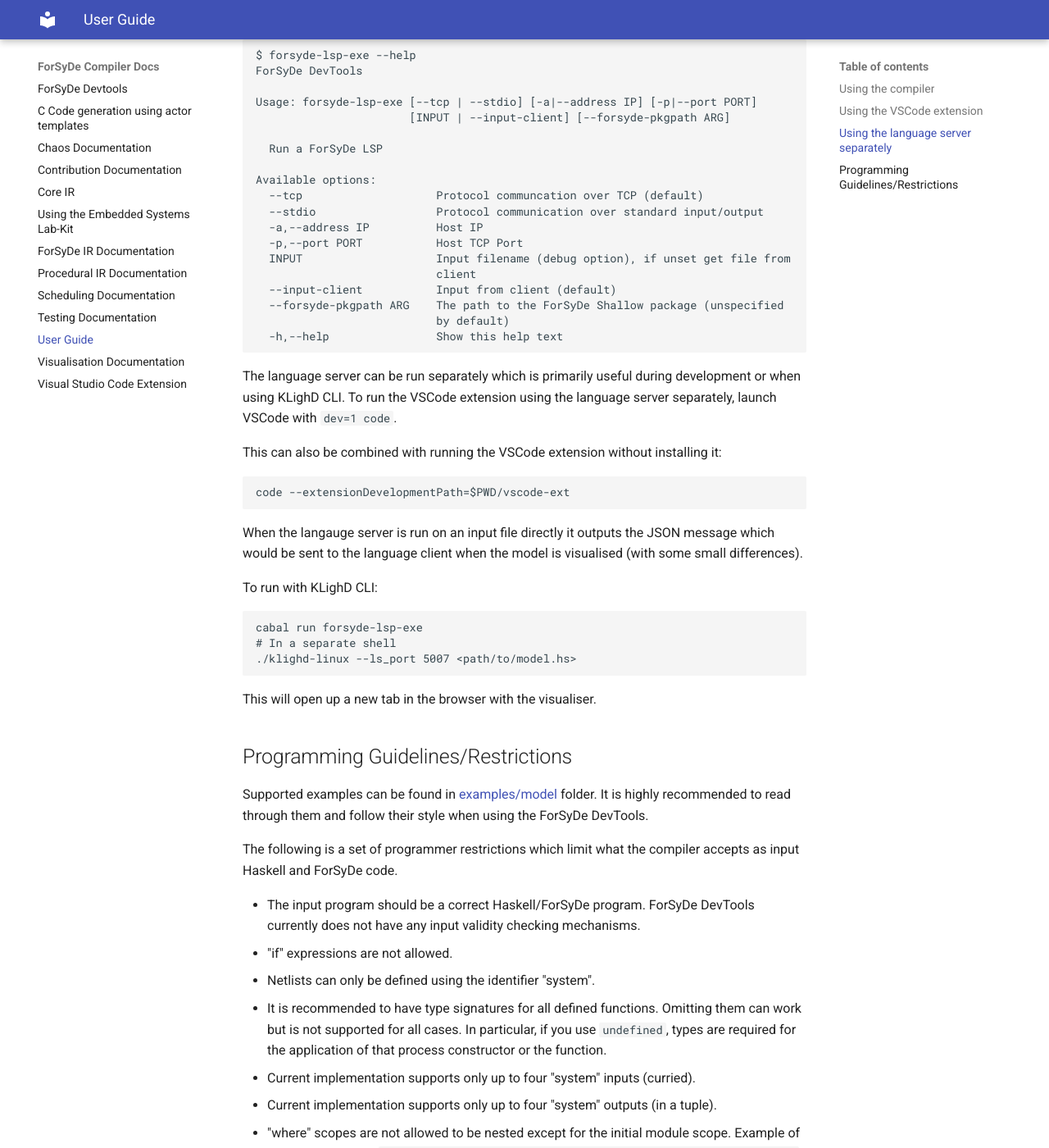
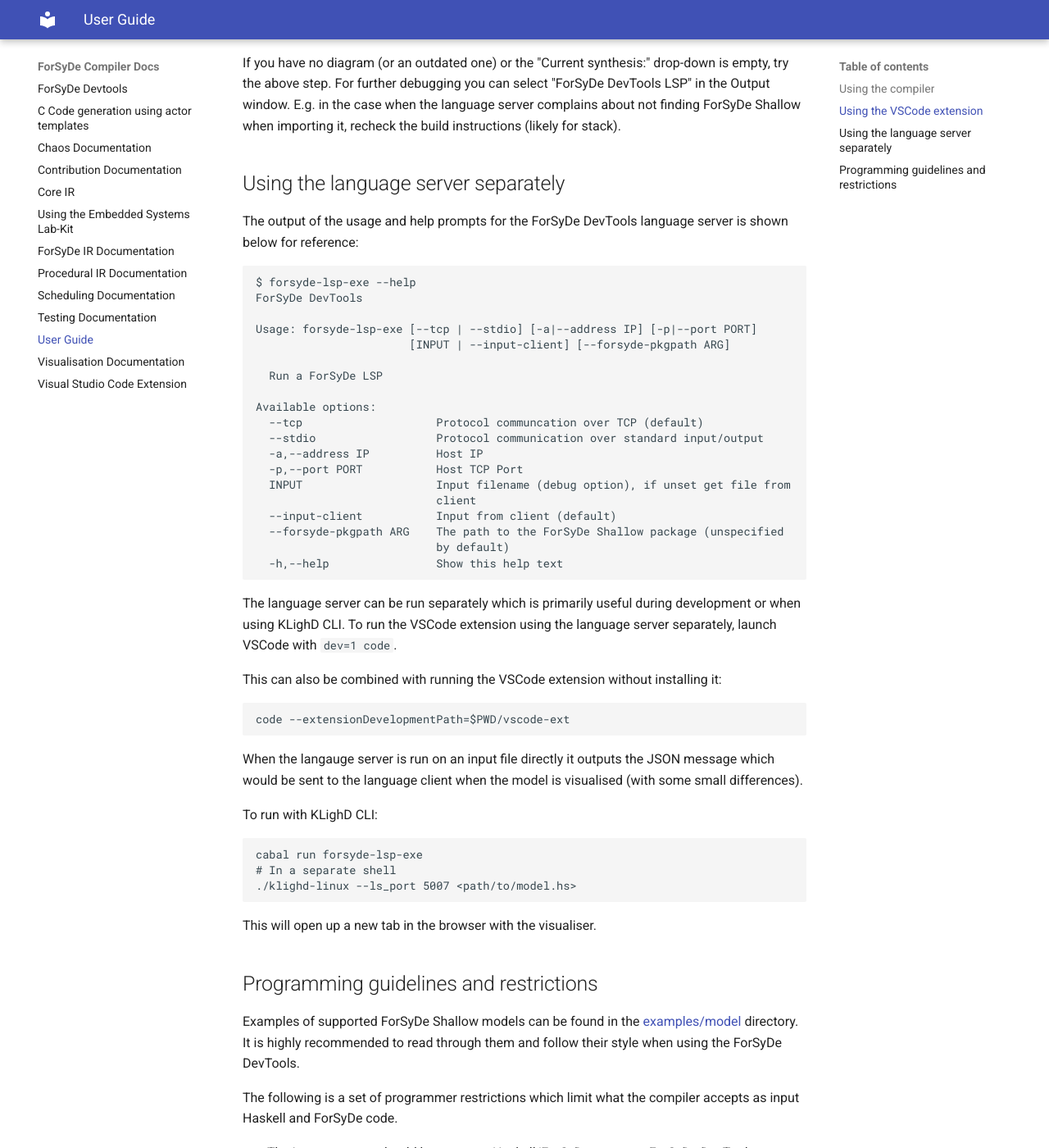
Before and after one commit to sthaeron/forsyde-devtools, an MkDocs documentation site: the page built from docs/user-guide.md, in a window 1280 px wide and 1400 px high, scrolled down 3328 px. Shown: the whole window at 82% size. Built offline with MkDocs 1.6.1 and Material for MkDocs 9.7.7, drawn with Linux system fonts in a browser that asks for light colours; some of the changed text lies outside the part shown.

````diff
--- a/docs/user-guide.md
+++ b/docs/user-guide.md
@@ -1,6 +1,8 @@
 # User Guide
+This user guide provides usage information for the ForSyDe DevTools compiler, language server, and VSCode visualiser extension. Additionally, the guide outlines the programming restrictions which need to be followed when developing ForSyDe Shallow models for these development tools.
 
 ## Using the compiler
+The output of the usage and help prompts for the ForSyDe DevTools compiler is shown below for reference:
 
 ```sh
 $ forsyde-compiler-exe --help
@@ -91,6 +93,9 @@ server complains about not finding ForSyDe Shallow when importing it, recheck
 the build instructions (likely for stack).
 
 ## Using the language server separately
+The output of the usage and help prompts for the ForSyDe DevTools language
+server is shown below for reference:
+
 
 ```sh
 $ forsyde-lsp-exe --help
@@ -138,9 +143,9 @@ cabal run forsyde-lsp-exe
 
 This will open up a new tab in the browser with the visualiser.
 
-## Programming Guidelines/Restrictions
+## Programming guidelines and restrictions
 
-Supported examples can be found in [examples/model](../examples/model) folder. It is highly recommended to read through them and follow their style when using the ForSyDe DevTools.
+Examples of supported ForSyDe Shallow models can be found in the [examples/model](../examples/model) directory. It is highly recommended to read through them and follow their style when using the ForSyDe DevTools.
 
 The following is a set of programmer restrictions which limit what the compiler accepts as input Haskell and ForSyDe code.
 
````
Also changed, not shown: README.md (+59 -20 lines).
